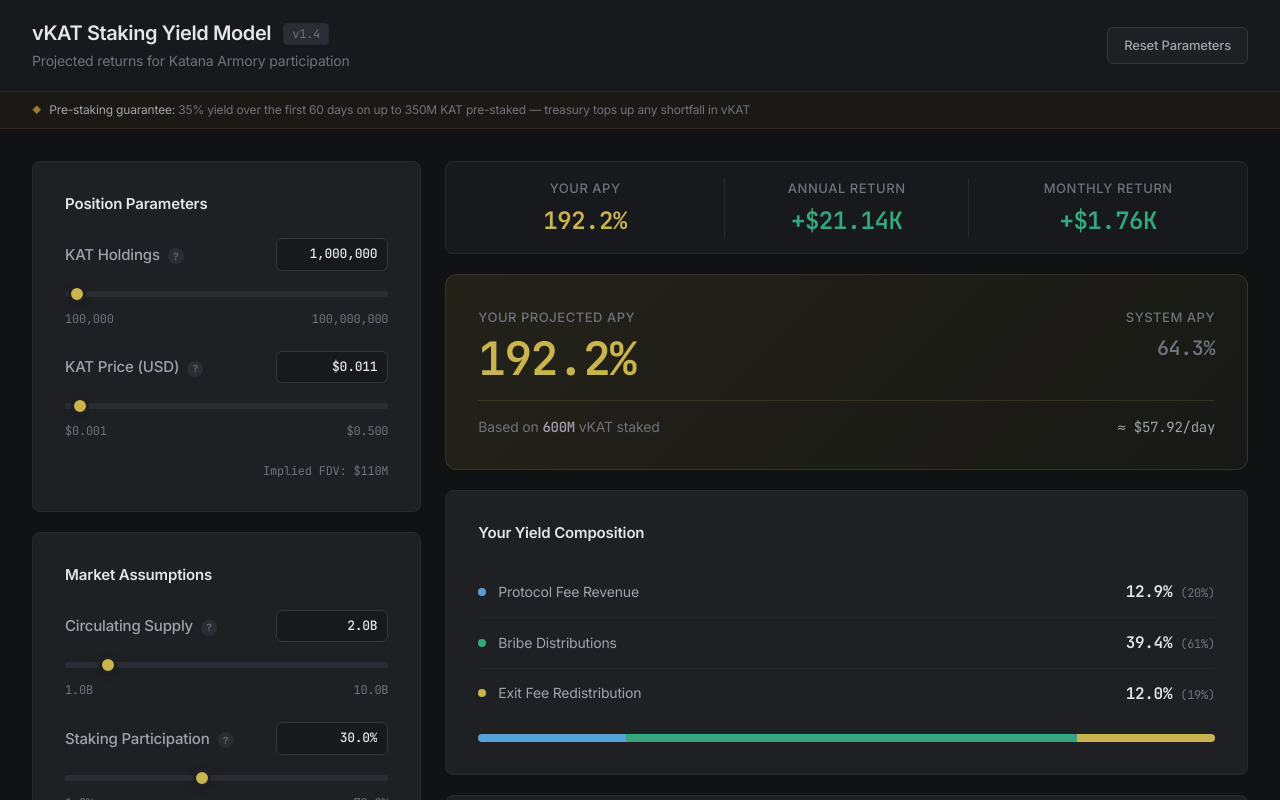
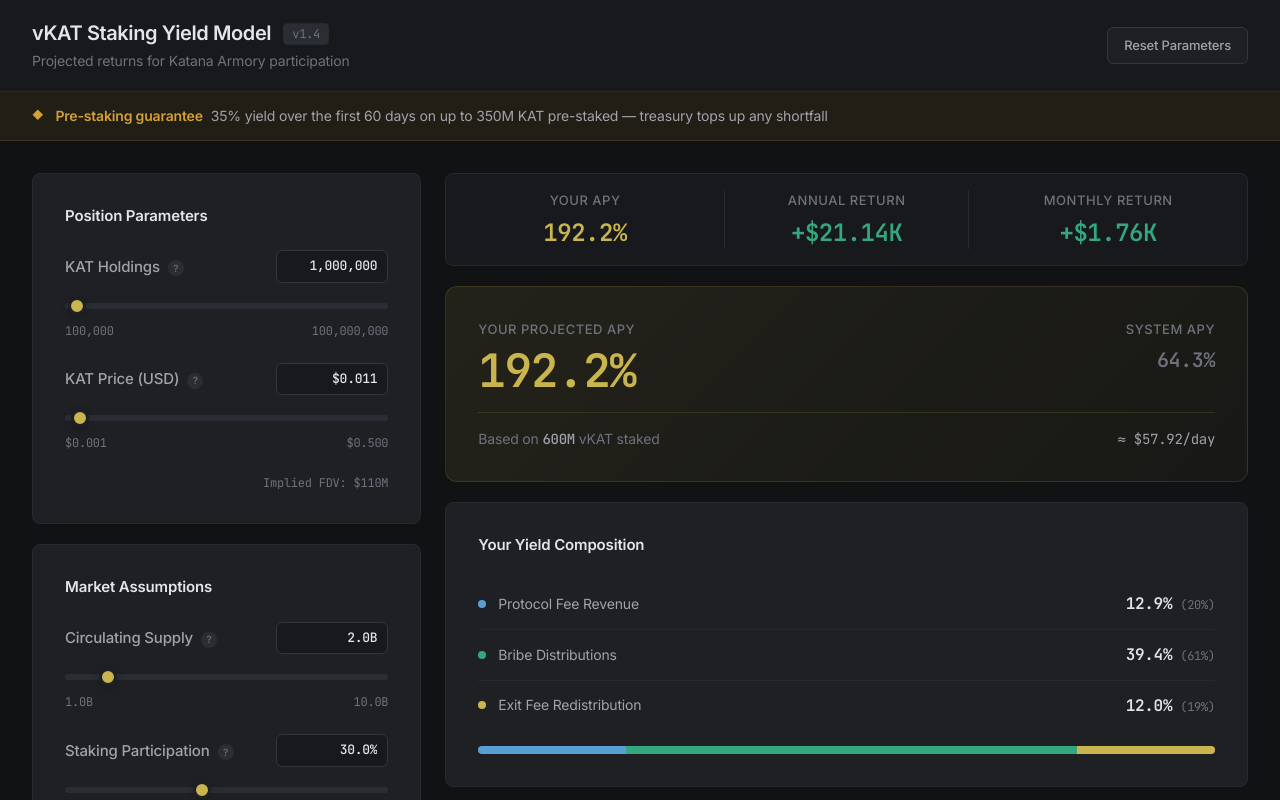
Before and after one commit to alexanderchau/vKAT-sim, a React (Vite) app: page / in a window 1280 px wide. Shown: the top 800 px of the page. Built offline with nearby package versions, Linux system fonts and the light colour scheme.

Commit message:
Enlarge guarantee banner; trim copy

```diff
--- a/src/App.tsx
+++ b/src/App.tsx
@@ -73,14 +73,16 @@ function App() {
 
 
       {/* Pre-staking Guarantee */}
-      <div style={{ background: 'rgba(212, 160, 52, 0.05)', borderBottom: '1px solid rgba(212, 160, 52, 0.12)' }}>
-        <div className="max-w-7xl mx-auto px-4 sm:px-6 lg:px-8 py-2.5">
-          <div className="flex items-center gap-2 text-xs" style={{ color: 'var(--text-muted)' }}>
-            <span style={{ color: 'var(--warning)', opacity: 0.7, fontSize: '9px' }}>◆</span>
-            <span>
-              <span style={{ color: 'var(--text-secondary)' }}>Pre-staking guarantee:</span>
-              {' '}35% yield over the first 60 days on up to 350M KAT pre-staked — treasury tops up any shortfall in vKAT
-            </span>
+      <div style={{ background: 'rgba(212, 160, 52, 0.08)', borderBottom: '1px solid rgba(212, 160, 52, 0.18)' }}>
+        <div className="max-w-7xl mx-auto px-4 sm:px-6 lg:px-8 py-3.5">
+          <div className="flex items-center gap-3">
+            <span style={{ color: 'var(--warning)', fontSize: '11px', flexShrink: 0 }}>◆</span>
+            <div className="flex flex-wrap items-baseline gap-x-2 gap-y-0.5">
+              <span className="text-sm font-semibold" style={{ color: 'var(--warning)' }}>Pre-staking guarantee</span>
+              <span className="text-sm" style={{ color: 'var(--text-secondary)' }}>
+                35% yield over the first 60 days on up to 350M KAT pre-staked — treasury tops up any shortfall
+              </span>
+            </div>
           </div>
         </div>
       </div>
```
